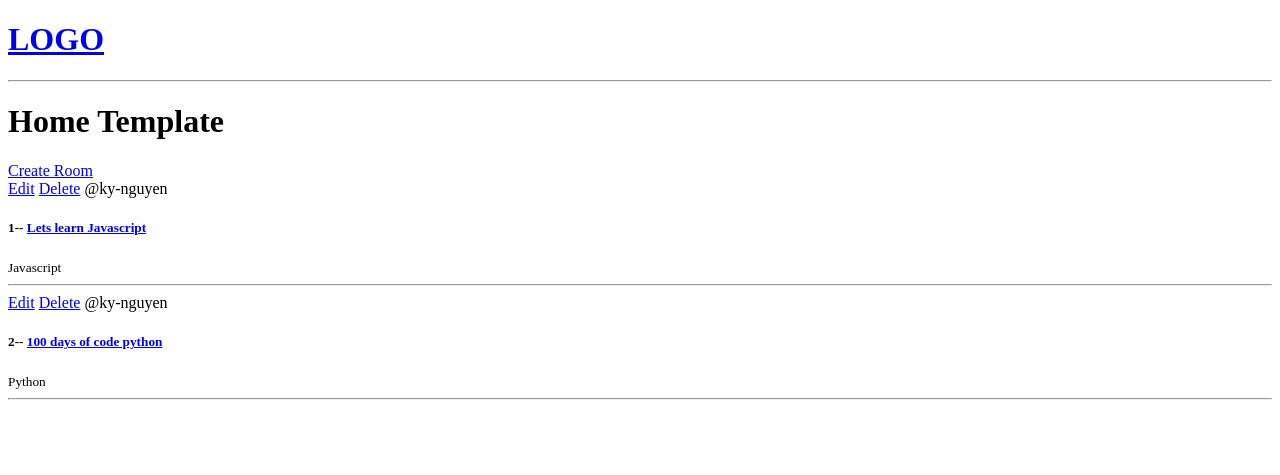
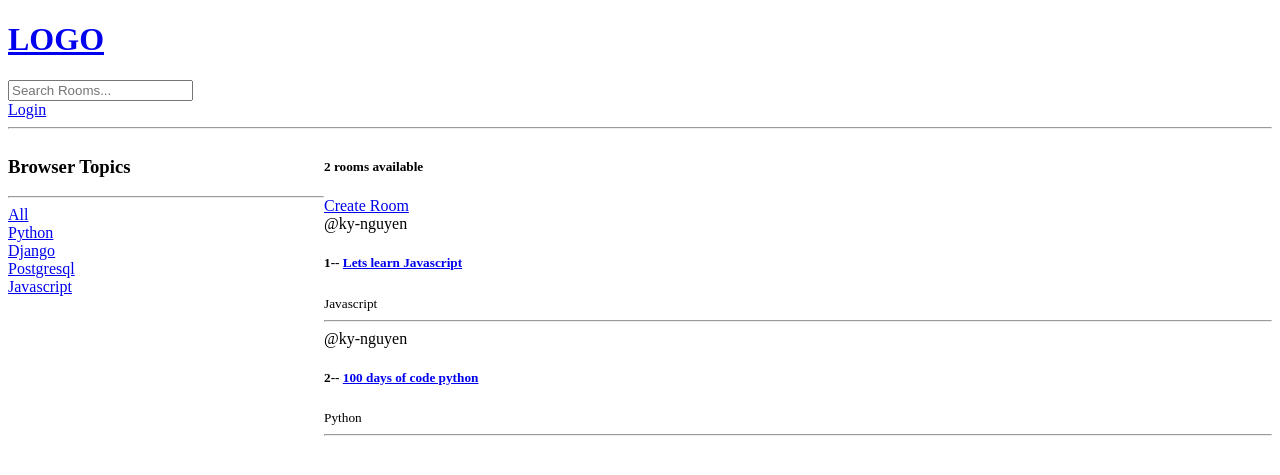
Before and after one commit to ky-nguyen/StudyBud_one, a Django app: page / in a window 1280 px wide. Shown: the top 475 px of the page. Run offline with Django 4.2, Linux system fonts and the light colour scheme; data comes from the database, SQL or seed files in the repository; both versions use the stored data as it was after the commit.

Commit message:
user logout and restricted pages

```diff
--- a/base/templates/base/home.html
+++ b/base/templates/base/home.html
@@ -2,15 +2,41 @@
 
 
 {% block content %}
-<h1>Home Template</h1>
+    <style>
+       .home-container {
+           display: grid;
+           grid-template-columns: 1fr 3fr;
+           }
+    </style>
+
+
+    <div class="home-container">
+    <div>
+        <h3>Browser Topics</h3>
+        <hr>
+
+     <div>
+         <a href="{% url 'home' %}">All</a>
+     </div>
+        {% for topic in topics %}
+            <div>
+               <a href="{% url 'home'  %}?q={{ topic.name }}">{{ topic.name }}</a>
+            </div>
+        {% endfor %}
+    </div>
 
     <div>
+    <h5>{{ room_count }} rooms available</h5>
+
     <a href="{% url 'create-room' %}">Create Room</a>
     <div>
         {% for room in rooms %}
            <div>
+
+           {% if request.user == room.host %}
            <a href="{% url 'update-room' room.id %}">Edit</a>
            <a href="{% url 'delete-room' room.id %}">Delete</a>
+           {% endif %}
 
            <span>@{{ room.host.username }}</span>
                <h5>{{ room.id }}-- <a href="{% url 'room' room.id %}">{{ room.name }}</a></h5>
@@ -20,4 +46,6 @@
         {% endfor %}
     </div>
     </div>
+
+    </div>
 {% endblock content %}
--- a/base/urls.py
+++ b/base/urls.py
@@ -12,4 +12,7 @@ urlpatterns = [
 
     path('delete-room/<str:pk>/', views.deleteRoom, name='delete-room'),
 
+    path('login/', views.loginPage, name='login'),
+    path('logout', views.logoutUser, name='logout'),
+
 ]
--- a/base/views.py
+++ b/base/views.py
@@ -1,13 +1,29 @@
 from django.shortcuts import render, redirect
-from .models import Room
+from base.models import *
+from django.http import HttpResponse
+from django.contrib.auth.models import User
+from django.contrib import messages
+from django.contrib.auth.decorators import login_required
+from django.contrib.auth import authenticate, login, logout
+from django.db.models import Q
 from base.forms import *
 # Create your views here.
 
 
 def home(request):
-    rooms = Room.objects.all()
+    q = request.GET.get('q') if request.GET.get('q') != None else ''
+    rooms = Room.objects.filter(Q(topic__name__icontains=q) |
+                                Q(name__icontains=q) |
+                                Q(description__icontains=q)
+                                )
+
+    topics = Topic.objects.all()
+
+    room_count = rooms.count()
     context = {
-        'rooms': rooms
+        'rooms': rooms,
+        'topics': topics,
+        'room_count': room_count,
     }
     return render(request, 'base/home.html', context)
 
@@ -15,12 +31,13 @@ def home(request):
 def room(request, pk):
     room = Room.objects.get(id=pk)
     context = {
-        'room': room
+        'room': room,
     }
 
     return render(request, 'base/room.html', context)
 
 
+@login_required(login_url='login')
 def createRoom(request):
     form = RoomForm()
     if request.method == 'POST':
@@ -35,9 +52,13 @@ def createRoom(request):
     return render(request, 'base/room_form.html', context)
 
 
+@login_required(login_url='login')
 def updateRoom(request, pk):
     room = Room.objects.get(id=pk)
     form = RoomForm(instance=room)
+
+    if request.user != room.host:
+        return HttpResponse('your are not allowed to update this room')
 
     if request.method == 'POST':
         form = RoomForm(request.POST, instance=room)
@@ -51,10 +72,47 @@ def updateRoom(request, pk):
     return render(request, 'base/room_form.html', context)
 
 
+@login_required(login_url='login')
 def deleteRoom(request, pk):
     room = Room.objects.get(id=pk)
+
+    if request.user != room.host:
+        return HttpResponse('your are not allowed to update this room')
+
     if request.method == 'POST':
         room.delete()
         return redirect('home')
 
     return render(request, 'base/delete.html', {'obj': room})
+
+
+def loginPage(request):
+    if request.user.is_authenticated:
+        return redirect('home')
+
+    if request.method == 'POST':
+        username = request.POST.get('username')
+        password = request.POST.get('password')
+
+        try:
+            user = User.objects.get(username=username)
+        except:
+            messages.error(request, 'User does not exist')
+
+        user = authenticate(request, username=username, password=password)
+
+        if user is not None:
+            login(request, user)
+            return redirect('home')
+        else:
+            messages.error(request, 'Invalid credentials')
+
+    context = {
+
+    }
+    return render(request, 'base/login_register.html', context)
+
+
+def logoutUser(request):
+    logout(request)
+    return redirect('home')
--- a/steps.txt
+++ b/steps.txt
@@ -1,4 +1,6 @@
 #TODO: use user from from django.contrib.auth.models import User
 #TODO: from django.forms import ModelForm
+#TODO: from django.contrib import messages
+#TODO: from django.contrib.auth.decorators import login_required
 #TODO: request.META.HTTP_REFERER
 #TODO:  CRUD
--- a/templates/main.html
+++ b/templates/main.html
@@ -9,6 +9,14 @@
 </head>
 <body>
     {% include 'navbar.html' %}
+
+    {% if messages %}
+<ul class="messages">
+    {% for message in messages %}
+    <li>{{ message }}</li>
+    {% endfor %}
+</ul>
+{% endif %}
     {% block content %}
 
 
--- a/templates/navbar.html
+++ b/templates/navbar.html
@@ -2,4 +2,17 @@
     <h1>LOGO</h1>
 </a>
 
+<form method="get" action="{% url 'home' %}">
+    <input type="text" name="q" placeholder="Search Rooms...">
+</form>
+
+{% if  request.user.is_authenticated %}
+<a href="{% url 'logout' %}">Logout</a>
+{% else %}
+
+
+<a href="{% url 'login' %}">Login</a>
+
+{% endif %}
+
 <hr>
```
Also changed, not shown: base/templates/base/login_register.html (added, +20 -0 lines), README.md (added), db.sqlite3.
